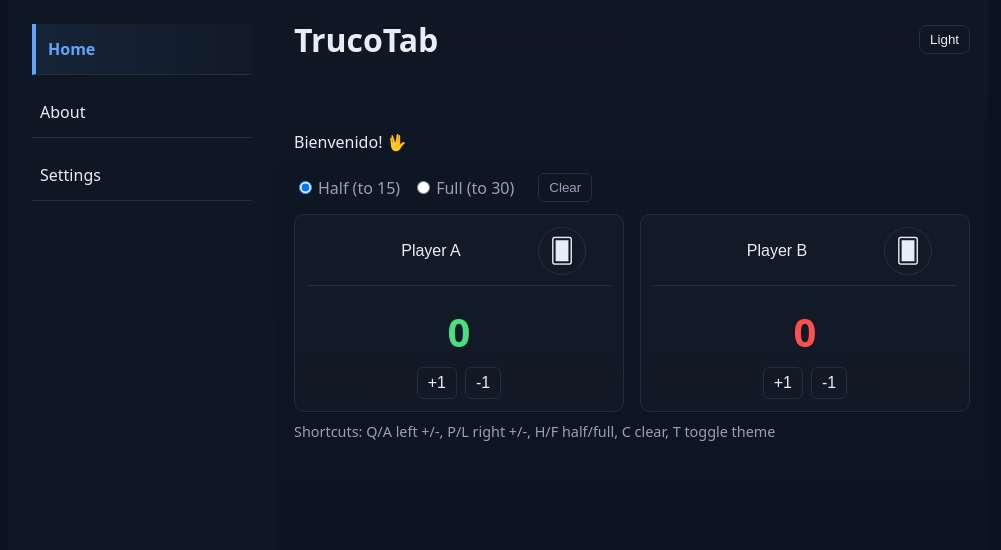
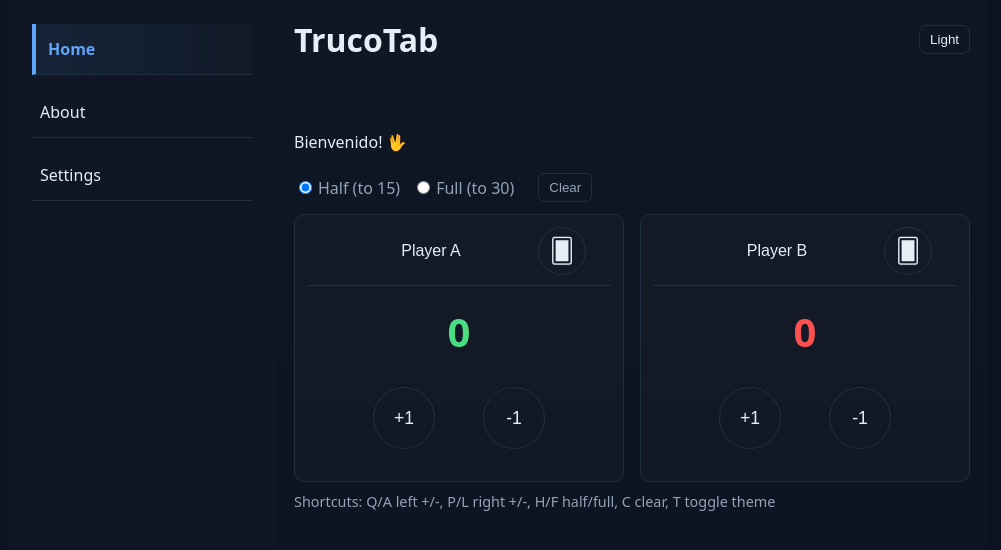
Before and after one commit to codealchemist/trucotab, a React (Vite) app: page / in a window 1280 px wide. Shown: the top 550 px of the page, without its empty margins (142-1143 px from the left). Built offline with nearby package versions, Linux system fonts and the light colour scheme.

Commit message:
Larger circular score buttons.

```diff
--- a/src/styles.css
+++ b/src/styles.css
@@ -10,6 +10,7 @@
 	--danger: #ff5050;
 	--side-width: auto;
 	--emoji-size: 48px;
+	--control-size: 44px;
 	--emoji-font: 24px;
 }
 
@@ -111,7 +112,21 @@ section h2 { display:none }
 .points-divider { width:100%; height:1px; background:var(--divider); margin:10px 0; }
 .points { font-size:2.5rem; font-weight:700; margin:8px 0; }
 .controls { display:flex; gap:8px; }
-.controls button { padding:6px 10px; font-size:1rem; border-radius:6px; border:1px solid var(--divider); background:transparent; color:var(--text); cursor:pointer }
+.controls button {
+	width: var(--control-size);
+	height: var(--control-size);
+	padding: 30px;
+  margin: 20px;
+	font-size: 1.1rem;
+	border-radius: 50%;
+	border: 1px solid var(--divider);
+	background: transparent;
+	color: var(--text);
+	cursor: pointer;
+	display: inline-flex;
+	align-items: center;
+	justify-content: center;
+}
 .controls button:hover { background: rgba(255,255,255,0.02); }
 .vertical-separator { display: none; }
 
```
